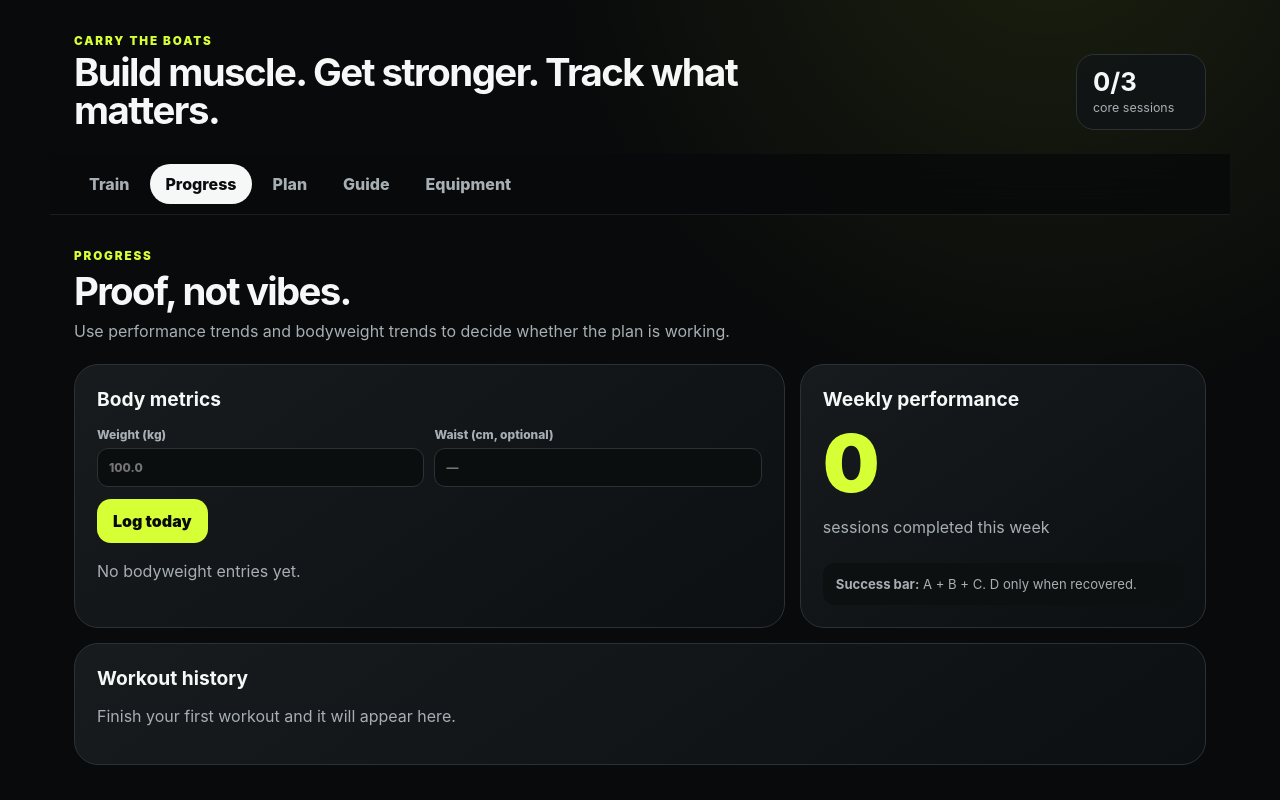
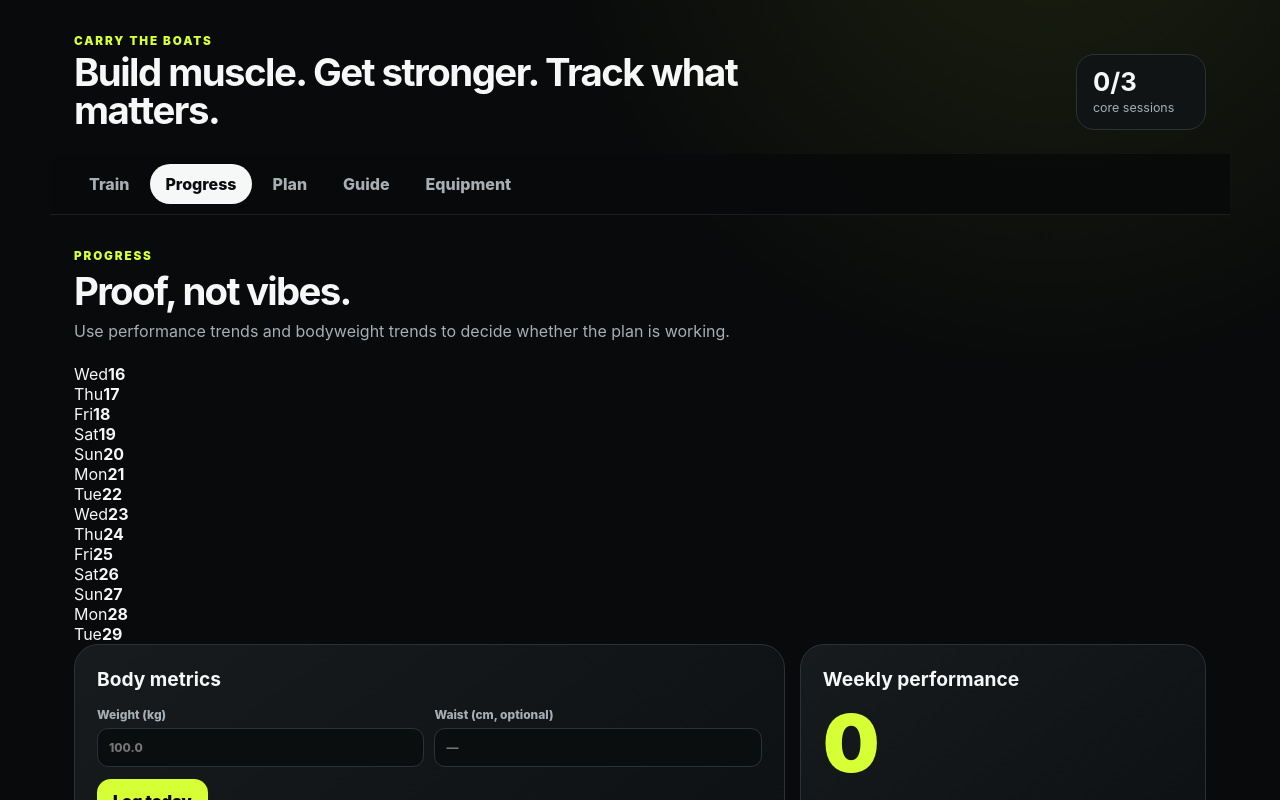
Before and after one commit to Jay055/carry-the-boats, a Next.js app: page / in a window 1280 px wide. Both pictures are taken after a click on the button "Progress". Shown: the top 800 px of the page. Built offline with nearby package versions, Linux system fonts and the light colour scheme.

Commit message:
Add recent workout calendar

```diff
--- a/app/page.tsx
+++ b/app/page.tsx
@@ -66,6 +66,19 @@
   const min = Math.floor(value / 60);
   const sec = String(value % 60).padStart(2, "0");
   return min + ":" + sec;
+}
+
+function lastDays(count: number) {
+  return Array.from({ length: count }, (_, index) => {
+    const d = new Date();
+    d.setHours(12, 0, 0, 0);
+    d.setDate(d.getDate() - (count - 1 - index));
+    return {
+      date: d.toISOString().slice(0, 10),
+      weekday: d.toLocaleDateString("en-GB", { weekday: "short" }),
+      day: d.getDate()
+    };
+  });
 }
 
 function latestExerciseLogs(workouts: Workout[]) {
@@ -167,6 +180,16 @@
   }, [timer]);
 
   const previous = useMemo(() => latestExerciseLogs(store.workouts), [store.workouts]);
+  const dayStrip = useMemo(() => lastDays(14), []);
+  const workoutsByDate = useMemo(() => {
+    const map: Record<string, string[]> = {};
+    for (const workout of store.workouts) {
+      if (!workout.completed) continue;
+      if (!map[workout.date]) map[workout.date] = [];
+      map[workout.date].push(workout.sessionId);
+    }
+    return map;
+  }, [store.workouts]);
   const chosenSession = sessions.find((session) => session.id === selected) || sessions[0];
   const completedThisWeek = store.workouts.filter(
     (workout) =>
@@ -543,6 +566,23 @@
               </div>
             </div>
 
+            <div className="calendar-strip" aria-label="Recent workout calendar">
+              {dayStrip.map((day) => {
+                const entries = workoutsByDate[day.date] || [];
+                return (
+                  <div className={day.date === isoDate() ? "cal-day today" : "cal-day"} key={day.date}>
+                    <span>{day.weekday}</span>
+                    <strong>{day.day}</strong>
+                    <div className="cal-sessions">
+                      {entries.map((sessionId, index) => (
+                        <b key={sessionId + "-" + index}>{sessionId}</b>
+                      ))}
+                    </div>
+                  </div>
+                );
+              })}
+            </div>
+
             <div className="progress-grid">
               <article className="panel">
                 <h3>Body metrics</h3>
```
